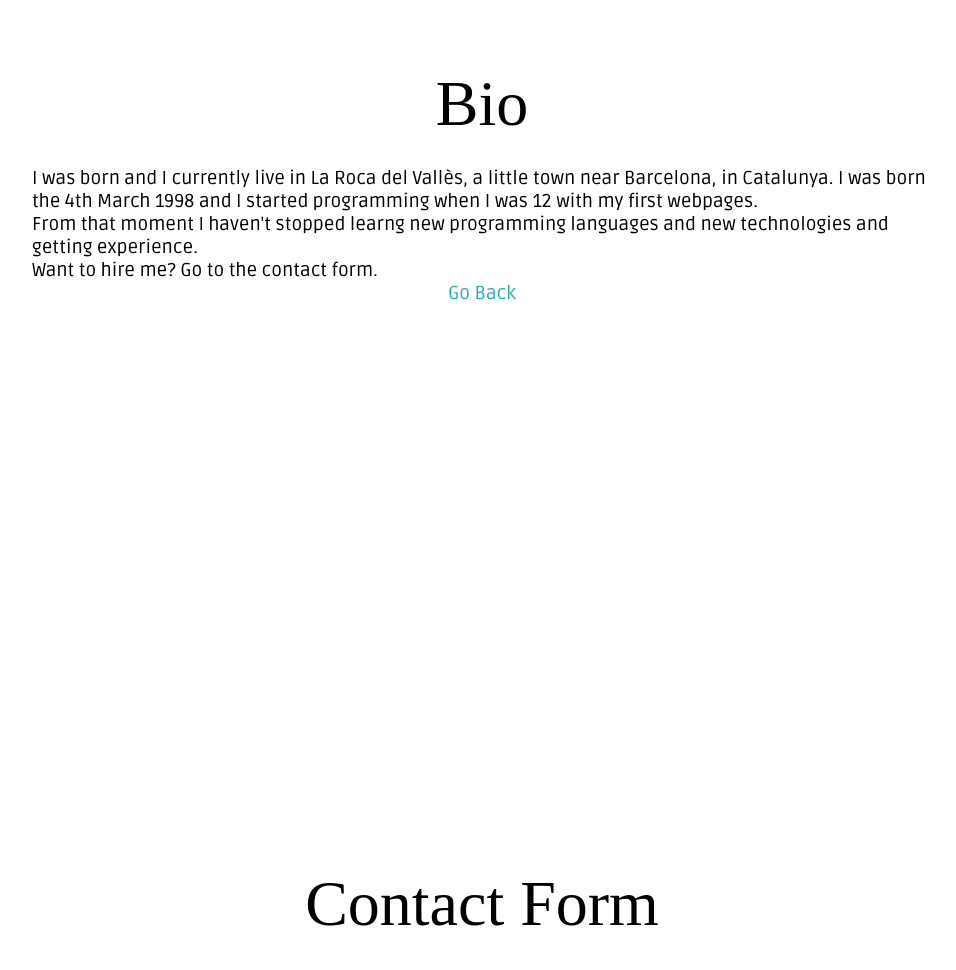
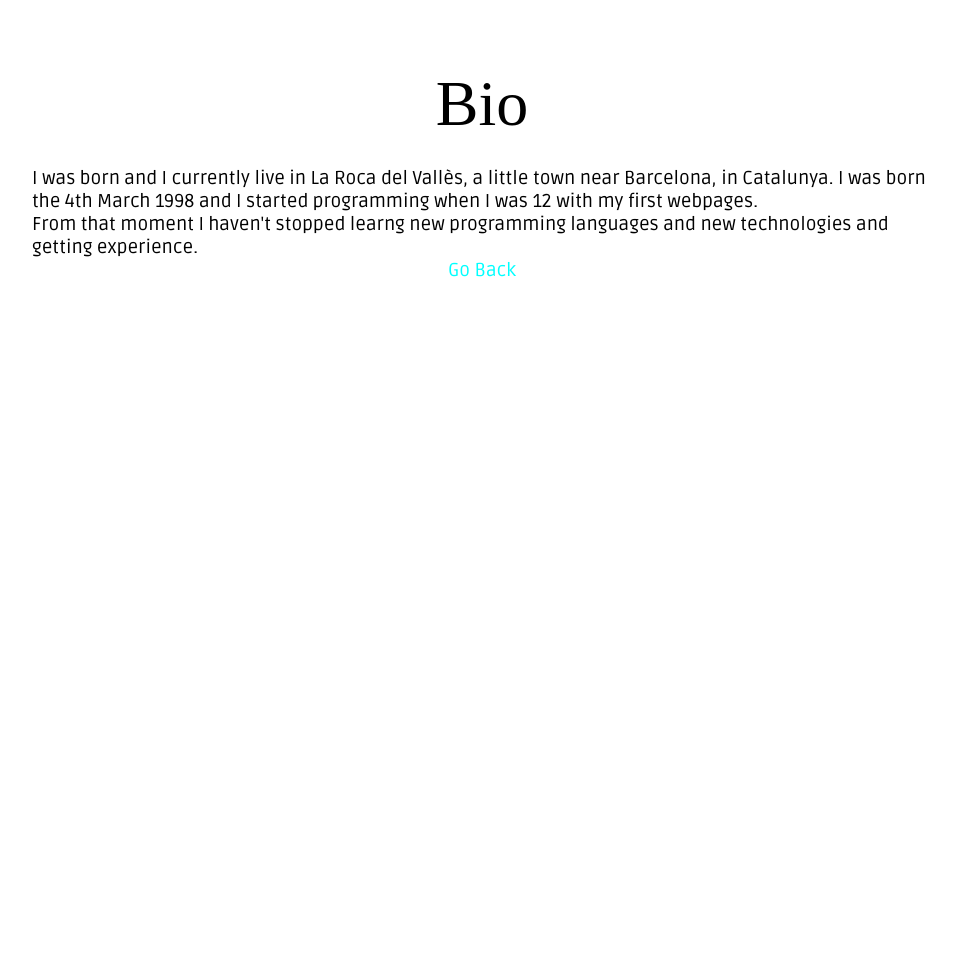
Before and after one commit to clasqui/clasqui.github.io, a plain HTML site: page index.html in a window 1280 px wide. Shown: the part 797-1767 px from the top of the page, without its empty margins (158-1114 px from the left). After the commit the page ends 1600 px from the top, so only its background shows below. Drawn offline with nearby package versions, Linux system fonts and the light colour scheme; a web font is replaced by a local one.

Commit message:
Deleted form section

```diff
--- a/index.html
+++ b/index.html
@@ -27,7 +27,7 @@ My name is <span class="special">Marc</span> and I program and design <span clas
 <div id="contact" style="display: none;" class="text-body">
 <span style="visibility: hidden;" class="mail" title="Email"><a href="mailto:hulehule20@gmail.com">hulehule20@gmail.com</a></span> | <span style="visibility: hidden;" class="github" title="Github"><a href="http://www.github.com/hulehule20">
 Hulehule20 (Marc Clasc&agrave;)</a></span> | <span style="visibility: hidden;" class="name" title="LinkedIn"><a href="http://www.linkedin.com/in/mclasca">Marc Clasc&agrave; Ram&iacute;rez</a></span> | <span style="visibility: hidden;" class="username" title="Twitter"><a href="http://www.twitter.com/hulehule20">@hulehule20</a></span></div>
-<div id="goBt" style="visibility: hidden;"><a class="link-menu text-body" href="#bio"><span class="special">Bio</span></a>&nbsp;&nbsp;&nbsp;&nbsp;&nbsp;&nbsp;&nbsp;&nbsp;<a class="link-menu text-body" href="#form"><span class="special">Contact Form</span></a></div>
+<div id="goBt" style="visibility: hidden;"><a class="link-menu text-body" href="#bio"><span class="special">Bio</span></a></div>
 
 
 </div>
@@ -35,19 +35,9 @@ Hulehule20 (Marc Clasc&agrave;)</a></span> | <span style="visibility: hidden;" c
 
 
 <div class="text-title heading" style="padding-top: 5%;">Bio</div>
-<div class="text-body wrap">I was born and I currently live in <a href="https://www.google.com/maps/preview#!data=!1m4!1m3!1d9979!2d2.3262615!3d41.5853937">La Roca del Vall&egrave;s</a>, a little town near Barcelona, in Catalunya. I was born the 4th March 1998 and I started programming when I was 12 with my first webpages.<br>From that moment I haven't stopped learng new programming languages and new technologies and getting experience.<br>
-Want to hire me? Go to the <a href="#form">contact form</a>.
+<div class="text-body wrap">I was born and I currently live in <a href="https://www.google.com/maps/preview#!data=!1m4!1m3!1d9979!2d2.3262615!3d41.5853937">La Roca del Vall&egrave;s</a>, a little town near Barcelona, in Catalunya. I was born the 4th March 1998 and I started programming when I was 12 with my first webpages.<br>From that moment I haven't stopped learng new programming languages and new technologies and getting experience.
 </div>
 <div id="backBt"><a href="#home"><span class="special text-body">Go Back</span></a></div>
-
-
-</div>
-<div id="form">
-
-
-<div class="text-title heading" style="padding-top: 5%; width: 400px;">
-Contact Form
-</div>
 
 
 </div>
@@ -65,12 +55,10 @@ Contact Form
 	$("#bio").width($(window).width);
 	$("#bio").height($(window).height);
 
-	$("#form").width($(window).width);
-	$("#form").height($(window).height);
 
 	$('#container').fullContent({
   		stages: 'div',
-  		mapPosition: [{v: 1, h: 1}, {v: 2, h: 1}, {v: 3, h: 1 }],
+  		mapPosition: [{v: 1, h: 1}, {v: 2, h: 1}],
   		stageStart: 1,
   		speedTransition: 800,
   		idComplement: 'page_'
```
